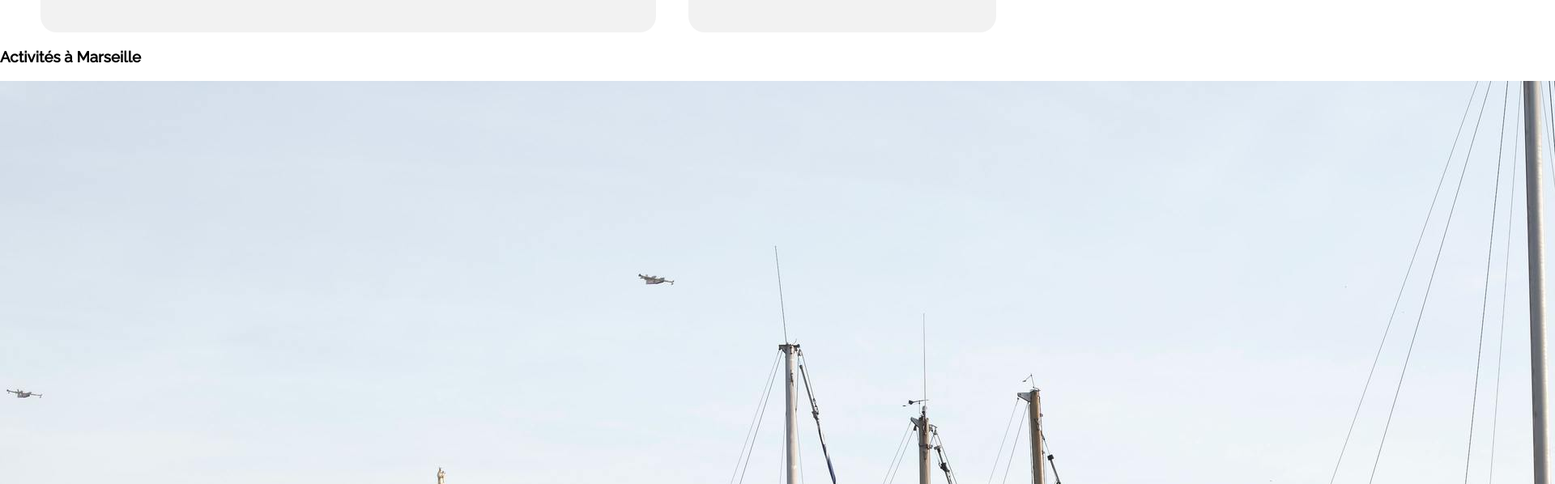
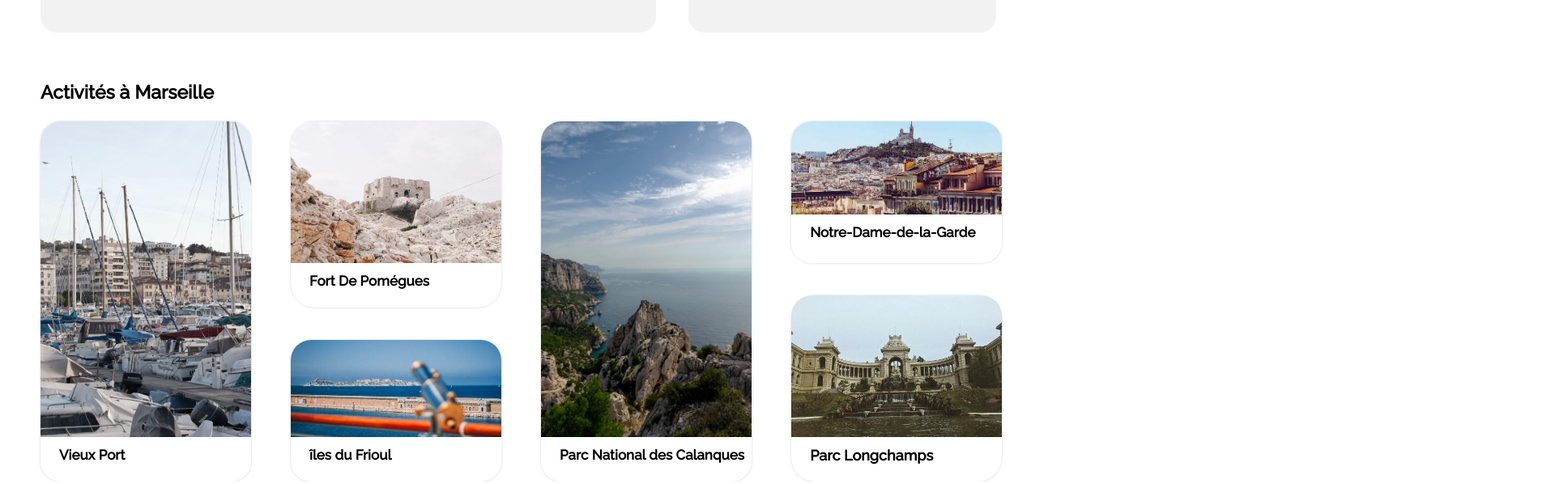
Before and after one commit to filipefwebdev/Site-Web-Booki, a plain HTML site: page index.html in a window 1280 px wide. Shown: the part 1027-1625 px from the top of the page at 81% size, 1920 px wide, since content can reach past the window. Drawn offline with Linux system fonts and the light colour scheme.

Commit message:
Css Activités

```diff
--- a/css/style.css
+++ b/css/style.css
@@ -460,3 +460,164 @@ body {
 .populaire-prix3 {
   margin: 5px 0 5px 12px;
 }
+
+/*Section 6 Activités*/
+
+.all-activity {
+  display: inline-flex;
+  width: 100%;
+  height: auto;
+  flex-wrap: wrap;
+  padding-left: 50px;
+  column-gap: 40px;
+}
+
+.activites-title {
+  display: inline-flex;
+  margin-left: 50px;
+  margin-top: 60px;
+  font-size: 23px;
+}
+
+.activity-blocs1 {
+  display: inline-flex;
+  flex-direction: column;
+  flex-wrap: wrap;
+  width: 47%;
+  height: 445px;
+  column-gap: 40px;
+}
+.activity-bloc1 {
+  flex-direction: column;
+  width: 45%;
+  height: 445px;
+  border-radius: 25px;
+  box-shadow: 0px 0px 3px 0px #0000002e;
+}
+.activity-image {
+  height: 390px;
+  width: 100%;
+  border-top-left-radius: 25px;
+  border-top-right-radius: 25px;
+  object-fit: cover;
+}
+.activity1 {
+  display: flex;
+  margin-left: 23px;
+  font-size: 17px;
+  font-weight: 600;
+  margin-top: 8px;
+}
+.activity-bloc2 {
+  flex-wrap: wrap;
+  width: 45%;
+  height: 230px;
+  border-radius: 30px;
+  box-shadow: 0px 0px 3px 0px #0000002e;
+  margin-bottom: 40px;
+}
+.activity-image2 {
+  height: 175px;
+  width: 100%;
+  border-top-left-radius: 25px;
+  border-top-right-radius: 25px;
+  object-fit: cover;
+}
+.activity2 {
+  display: flex;
+  margin-left: 23px;
+  margin-top: 8px;
+  font-size: 17px;
+  font-weight: 600;
+}
+.activity-bloc3 {
+  height: 175px;
+  width: 45%;
+  border-radius: 25px;
+  box-shadow: 0px 0px 3px 0px #0000002e;
+}
+.activity-image3 {
+  height: 120px;
+  width: 100%;
+  border-top-left-radius: 25px;
+  border-top-right-radius: 25px;
+  object-fit: cover;
+}
+.activity3 {
+  font-size: 17px;
+  font-weight: 600;
+  margin-left: 23px;
+  margin-top: 8px;
+}
+.activity-blocs2 {
+  width: 47%;
+  height: 445px;
+  display: inline-flex;
+  flex-direction: column;
+  flex-wrap: wrap;
+  column-gap: 40px;
+}
+
+.activity-bloc4 {
+  flex-direction: column;
+  width: 45%;
+  height: 445px;
+  border-radius: 25px;
+  box-shadow: 0px 0px 3px 0px #0000002e;
+}
+.activity-image4 {
+  height: 390px;
+  width: 100%;
+  border-top-left-radius: 25px;
+  border-top-right-radius: 25px;
+  object-fit: cover;
+}
+.activity4 {
+  display: flex;
+  margin-left: 23px;
+  font-size: 17px;
+  font-weight: 600;
+  margin-top: 8px;
+}
+.activity-bloc5 {
+  height: 175px;
+  width: 45%;
+  border-radius: 25px;
+  box-shadow: 0px 0px 3px 0px #0000002e;
+  margin-bottom: 40px;
+}
+.activity-image5 {
+  height: 115px;
+  width: 100%;
+  border-top-left-radius: 25px;
+  border-top-right-radius: 25px;
+  object-fit: cover;
+}
+.activity5 {
+  font-size: 17px;
+  font-weight: 600;
+  margin-left: 23px;
+  margin-top: 8px;
+}
+
+.activity-bloc6 {
+  flex-wrap: wrap;
+  width: 45%;
+  height: 230px;
+  border-radius: 30px;
+  box-shadow: 0px 0px 3px 0px #0000002e;
+}
+.activity-image6 {
+  height: 175px;
+  width: 100%;
+  border-top-left-radius: 25px;
+  border-top-right-radius: 25px;
+  object-fit: cover;
+}
+.activity6 {
+  display: flex;
+  margin-left: 23px;
+  font-size: 18px;
+  font-weight: 600;
+  margin-top: 8px;
+}
```
